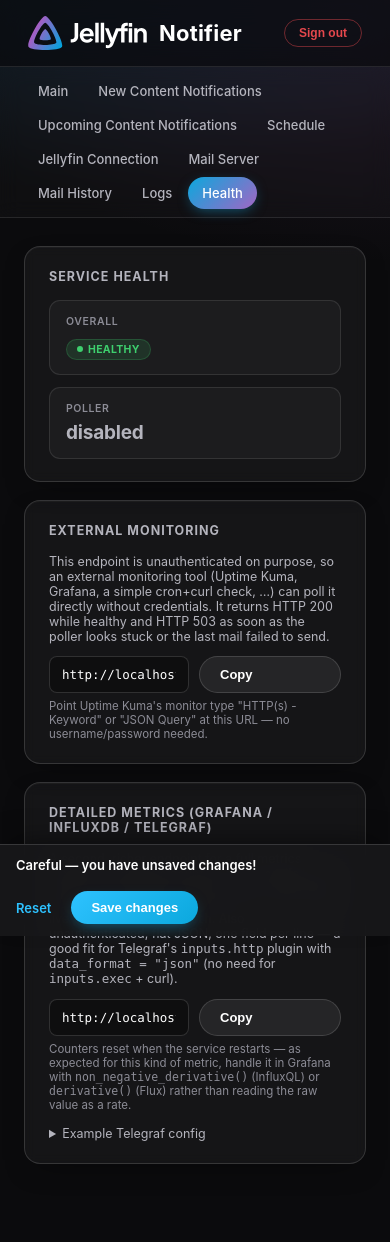
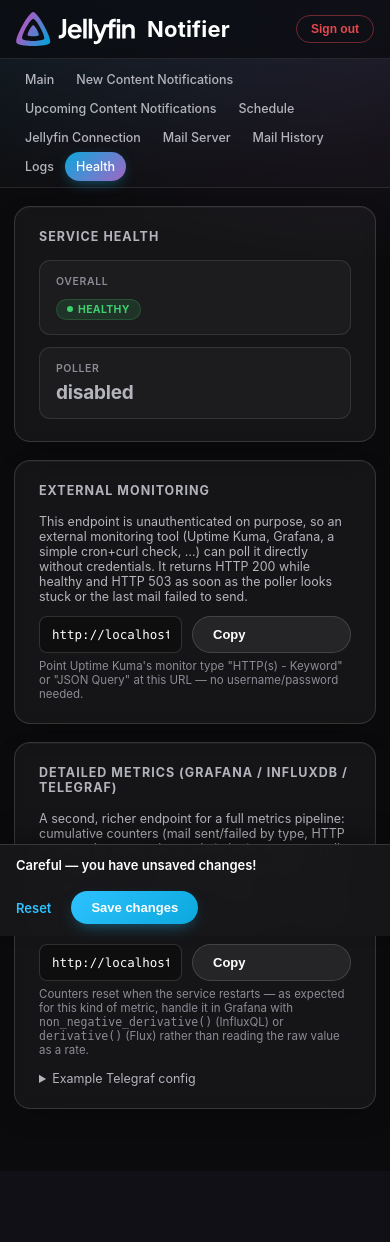
Before and after one commit to euzzeud/jellyfin-notifier, a Flask app: page /monitoring in a window 390 px wide. After the commit the page ends 1113 px from the top, so only its background shows below. Run offline with Flask 3, Linux system fonts and the light colour scheme; the visitor is signed in with stand-in values (Sample User, id 1); parts of the project's set-up code (start-up, migrations or seed data) failed here and were passed over.

Commit message:
Full-width responsive layout, and fix long error text overflowing .alert
- main no longer caps out at a narrow 920px centered column (1360px for
  the "wide" split-preview pages) - it now fills the available width
  up to a generous 1800px/2000px ceiling that only kicks in on an
  ultra-wide monitor, with clamp()-based horizontal padding so it
  still breathes on a normal laptop screen. The existing .grid/.row
  auto-fit layouts benefit immediately (more columns on a wide
  screen) with no extra changes needed there.
- New mobile breakpoint (<=640px): tighter header/nav/card padding,
  the header wraps instead of squeezing the Jellyfin URL and Sign out
  button onto one cramped line, and .row's two-column fields drop
  their min-width enough to avoid overflow on a phone-width screen.
- .alert (used for the dashboard's "Last Jellyfin error" banner among
  others) had no overflow-wrap/word-break, so a long unbroken token
  (a URL-encoded Jellyfin API error, in the reported case) overflowed
  past the box into the page instead of wrapping - same fix already
  applied to .stat .value for long emails/URLs.

Verified with Playwright screenshots at 375/768/1280/1920/2560px on
both a normal and a wide (split-preview) page: no horizontal page
overflow at any width.

Co-Authored-By: Claude Sonnet 5 <noreply@anthropic.com>
Claude-Session: https://claude.ai/code/session_01N3zwNi9ujaQBehoCVCMqdU

```diff
--- a/jellyfin_notifier/templates/admin/base.html
+++ b/jellyfin_notifier/templates/admin/base.html
@@ -85,8 +85,22 @@
     box-shadow: 0 4px 14px -4px rgba(18,179,240,.5);
   }
 
-  main { max-width:920px; margin:0 auto; padding:28px 24px 60px; }
-  main.wide { max-width:1360px; }
+  /* Pleine largeur de la fenêtre plutôt qu'une colonne étroite centrée (qui
+     laissait une énorme marge morte des deux côtés sur un écran large) -
+     max-width sert seulement de garde-fou sur un moniteur ultra-large, pas
+     de contrainte réelle sur un écran normal/laptop. padding horizontal en
+     clamp() : resserré sur mobile, confortable au-delà. */
+  main { width:100%; max-width:1800px; margin:0 auto; padding:28px clamp(16px, 4vw, 48px) 60px; box-sizing:border-box; }
+  main.wide { max-width:2000px; }
+  @media (max-width: 640px) {
+    header { padding:12px 16px; flex-wrap:wrap; row-gap:10px; }
+    header .right { gap:10px; }
+    nav { padding:6px 14px; gap:0; }
+    nav a { padding:7px 11px; font-size:12.5px; }
+    main { padding:18px 14px 44px; }
+    .card { padding:16px 18px; }
+    .row > * { min-width:120px; }
+  }
   .split { display:grid; grid-template-columns: minmax(340px, 1fr) minmax(340px, 1fr); gap:20px; align-items:start; }
   .split .preview-col { position: sticky; top:112px; }
   @media (max-width: 980px) { .split { grid-template-columns: 1fr; } .split .preview-col { position:static; } }
@@ -245,6 +259,10 @@
   .alert {
     padding:11px 15px; border-radius: var(--radius-sm); font-size:13px; margin-bottom:16px;
     animation: alertin .25s var(--ease); font-weight:500;
+    /* Un long token sans espace (ex: une URL encodée dans un message
+       d'erreur Jellyfin/requests) dépasse sinon de la boîte au lieu de
+       passer à la ligne - même correctif que .stat .value. */
+    overflow-wrap:anywhere; word-break:break-word;
   }
   @keyframes alertin { from { opacity:0; transform: translateY(-4px); } to { opacity:1; transform:none; } }
   .alert.ok { background:rgba(62,207,110,.1); color:var(--green); border:1px solid rgba(62,207,110,.28); }
```
